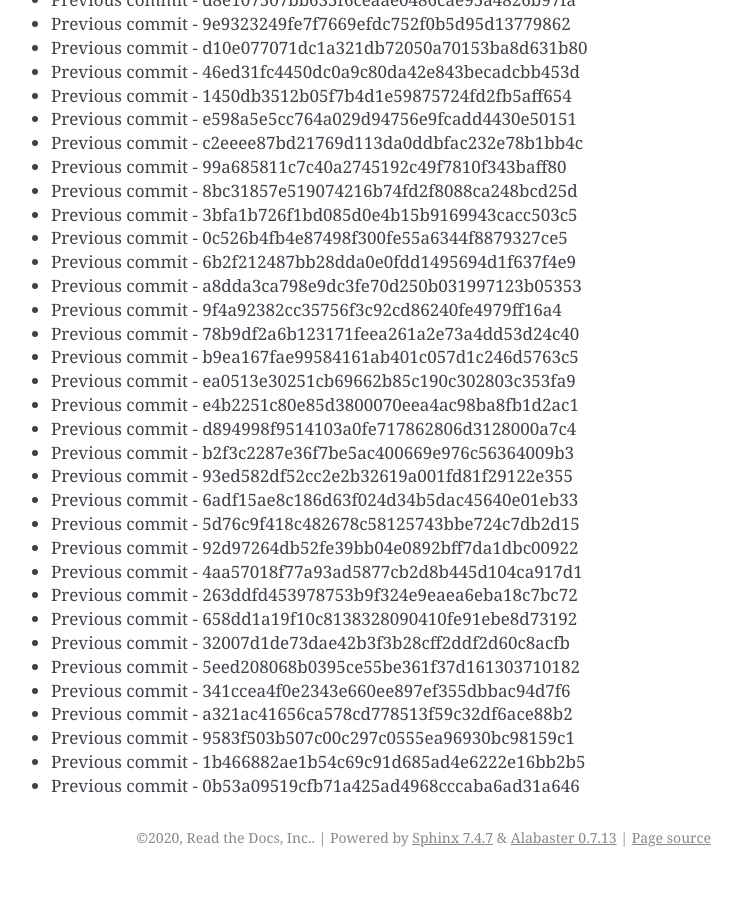
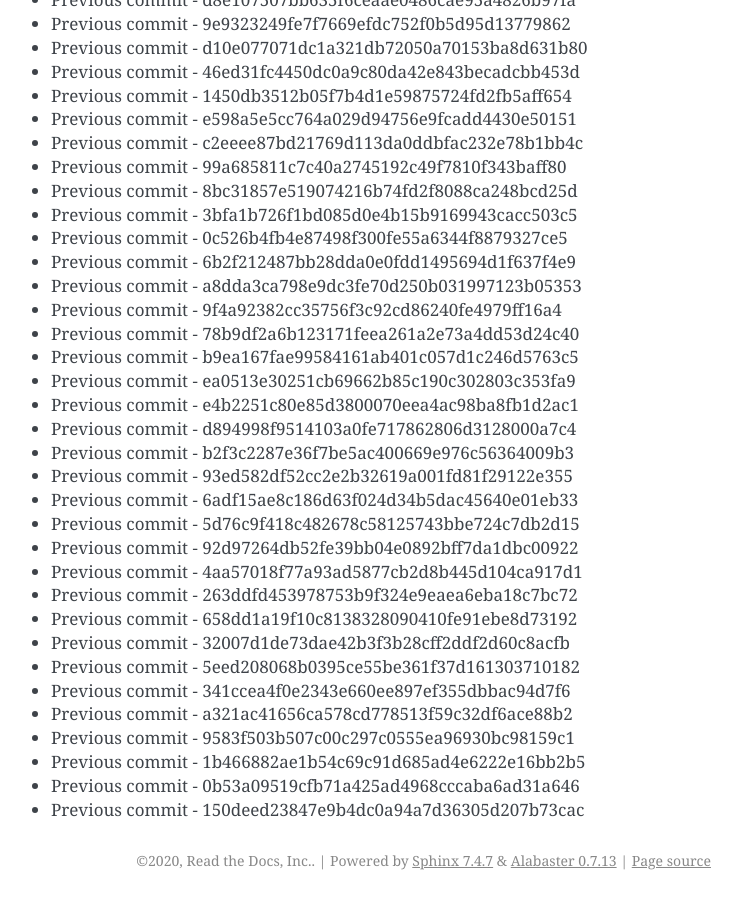
Before and after one commit to readthedocs/rtd-git-stresstest, a Sphinx documentation site: the page built from docs/updates.rst, in a window 1280 px wide and 900 px high, scrolled down 22929 px. Shown: the whole window, without its empty margins (399-1141 px from the left). Built offline with Sphinx 7.4.7, drawn with Linux system fonts in a browser that asks for light colours; before the commit the page ends 23806 px from its top, so only the background shows below that.

Commit message:
Generating commit from previous: 150deed23847e9b4dc0a94a7d36305d207b73cac

```diff
--- a/docs/updates.rst
+++ b/docs/updates.rst
@@ -995,3 +995,4 @@ It can be tested for any performance characteristics.
 * Previous commit - 9583f503b507c00c297c0555ea96930bc98159c1
 * Previous commit - 1b466882ae1b54c69c91d685ad4e6222e16bb2b5
 * Previous commit - 0b53a09519cfb71a425ad4968cccaba6ad31a646
+* Previous commit - 150deed23847e9b4dc0a94a7d36305d207b73cac
```
